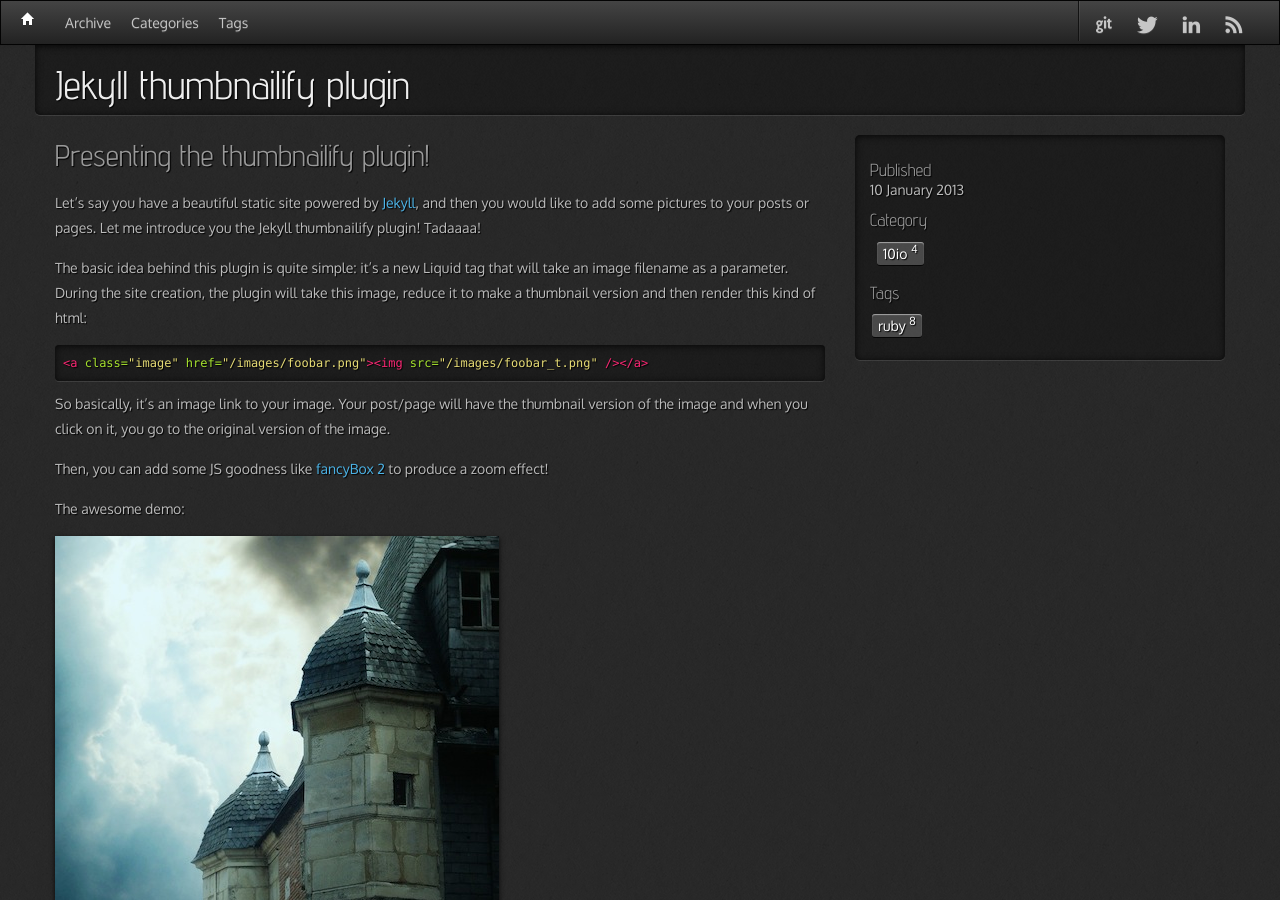
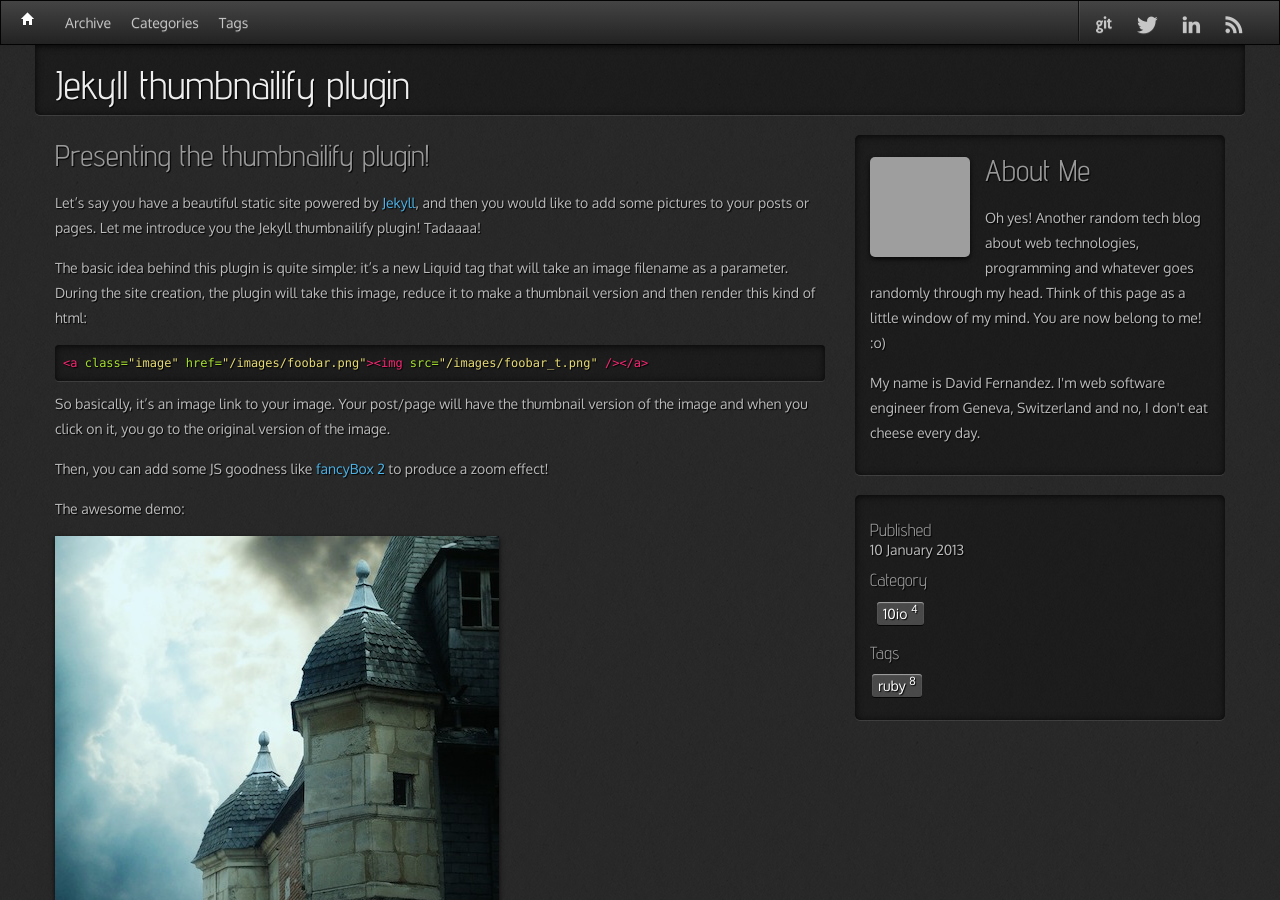
Before and after one commit to 10io/10io.github.io, a Jekyll site: the page built from _posts/2013-01-10-jekyll-thumbnailify-plugin.md, in a window 1280 px wide and 900 px high. Built offline with Jekyll 4.4.1, drawn with Linux system fonts in a browser that asks for light colours; nearby versions of some CDN libraries; Markdown is read by kramdown in place of the engine named in the settings; grey boxes are pictures that could not be loaded.

Commit message:
Add Twitter widget

```diff
--- a/_layouts/page.html
+++ b/_layouts/page.html
@@ -40,5 +40,8 @@ layout: default
           {% include helper/tags_list %}
         </ul>
     </section>
+    <br />
+      <a class="twitter-timeline" href="https://twitter.com/10io" data-widget-id="305423595545432065">Tweets by @10io</a>
+<script>!function(d,s,id){var js,fjs=d.getElementsByTagName(s)[0],p=/^http:/.test(d.location)?'http':'https';if(!d.getElementById(id)){js=d.createElement(s);js.id=id;js.src=p+"://platform.twitter.com/widgets.js";fjs.parentNode.insertBefore(js,fjs);}}(document,"script","twitter-wjs");</script>
   </div>
 </div>
--- a/_layouts/post.html
+++ b/_layouts/post.html
@@ -33,6 +33,19 @@ layout: default
 
   <div class="span4">
     <div class="sidebar">
+      <section class="about">
+          <img class="icon" src="http://www.gravatar.com/avatar/9066f2ec9d51f35bfbd9efe6f6a72dfe.png?size=100" alt="Gravatar icon" />
+          <h2>
+              About Me
+          </h2>
+          <p>
+              Oh yes! Another random tech blog about web technologies, programming and whatever goes randomly through my head. Think of this page as a little window of my mind. You are now belong to me! :o)
+          </p>
+          <p>
+              My name is David Fernandez. I'm web software engineer from Geneva, Switzerland and no, I don't eat cheese every day.
+          </p>
+      </section>
+      <br />
       <section>
         <h4>Published</h4>
         <div class="date"><span>{{ page.date | date_to_long_string }}</span></div>
```
